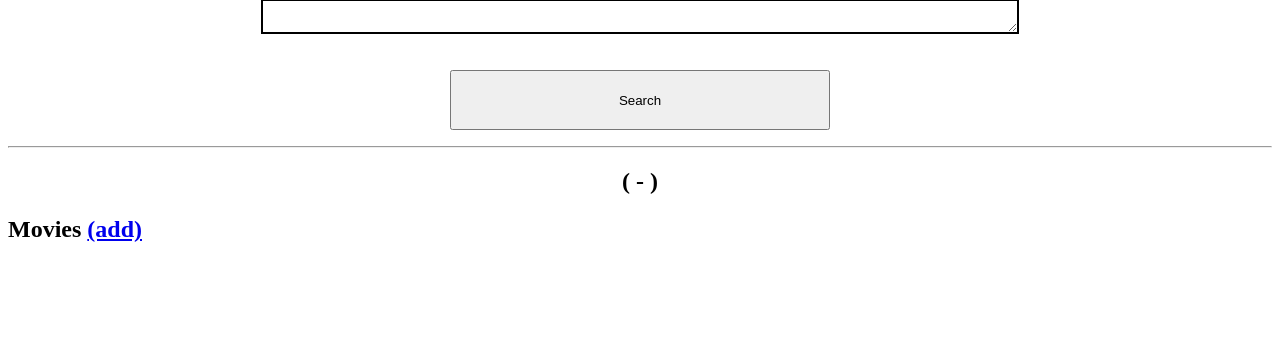
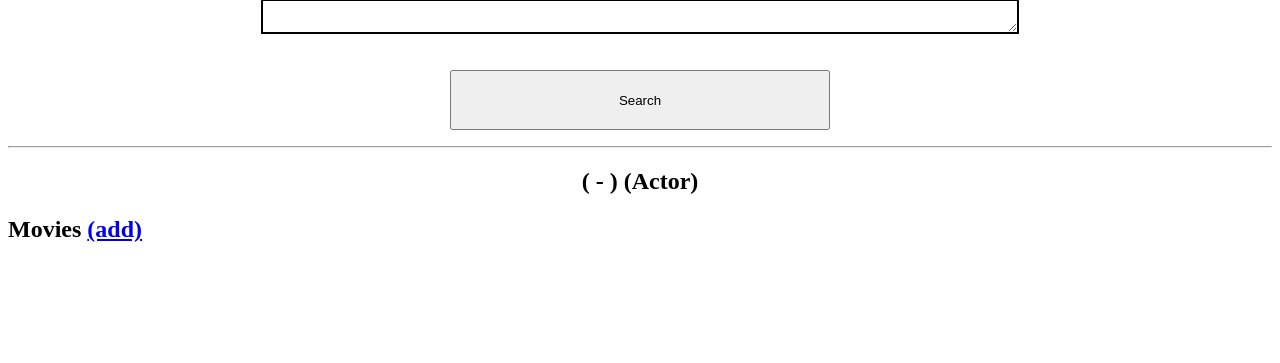
Before and after one commit to vivsiv/database-systems, a PHP site: page /actor.php?actor_id=1 in a window 1280 px wide. Shown: the part 170-533 px from the top of the page. Run offline with PHP 8.4, Linux system fonts and the light colour scheme; data that the repository does not hold is empty.

Commit message:
distinguish between actor and director pages

```diff
--- a/P1C/www/actor.php
+++ b/P1C/www/actor.php
@@ -13,7 +13,7 @@
 		$actor_attr = mysql_fetch_array($actor, MYSQL_ASSOC);
 		$dob_year = explode("-", $actor_attr["dob"])[0];
 		$dod_year = explode("-", $actor_attr["dob"])[0];
-		printf("<h2 class='page_header'>%s %s (%s - )</h2>", $actor_attr["first"], $actor_attr["last"], $dob_year, $dod_year);
+		printf("<h2 class='page_header'>%s %s (%s - ) (Actor)</h2>", $actor_attr["first"], $actor_attr["last"], $dob_year, $dod_year);
 		printf("<h4 class='page_centered'>%s %s</h4>", $actor_attr["rating"], $actor_attr["company"]);
 
 		$movie_actor_base_query = "select mid,role from MovieActor where aid=%d";
--- a/P1C/www/director.php
+++ b/P1C/www/director.php
@@ -13,7 +13,7 @@
 		$director_attr = mysql_fetch_array($director, MYSQL_ASSOC);
 		$dob_year = explode("-", $director_attr["dob"])[0];
 		$dod_year = explode("-", $director_attr["dob"])[0];
-		printf("<h2 class='page_header'>%s %s (%s - )</h2>", $director_attr["first"], $director_attr["last"], $dob_year, $dod_year);
+		printf("<h2 class='page_header'>%s %s (%s - ) (Director)</h2>", $director_attr["first"], $director_attr["last"], $dob_year, $dod_year);
 		printf("<h4 class='page_centered'>%s %s</h4>", $director_attr["rating"], $director_attr["company"]);
 
 		$movie_director_base_query = "select mid from MovieDirector where did=%d";
```
